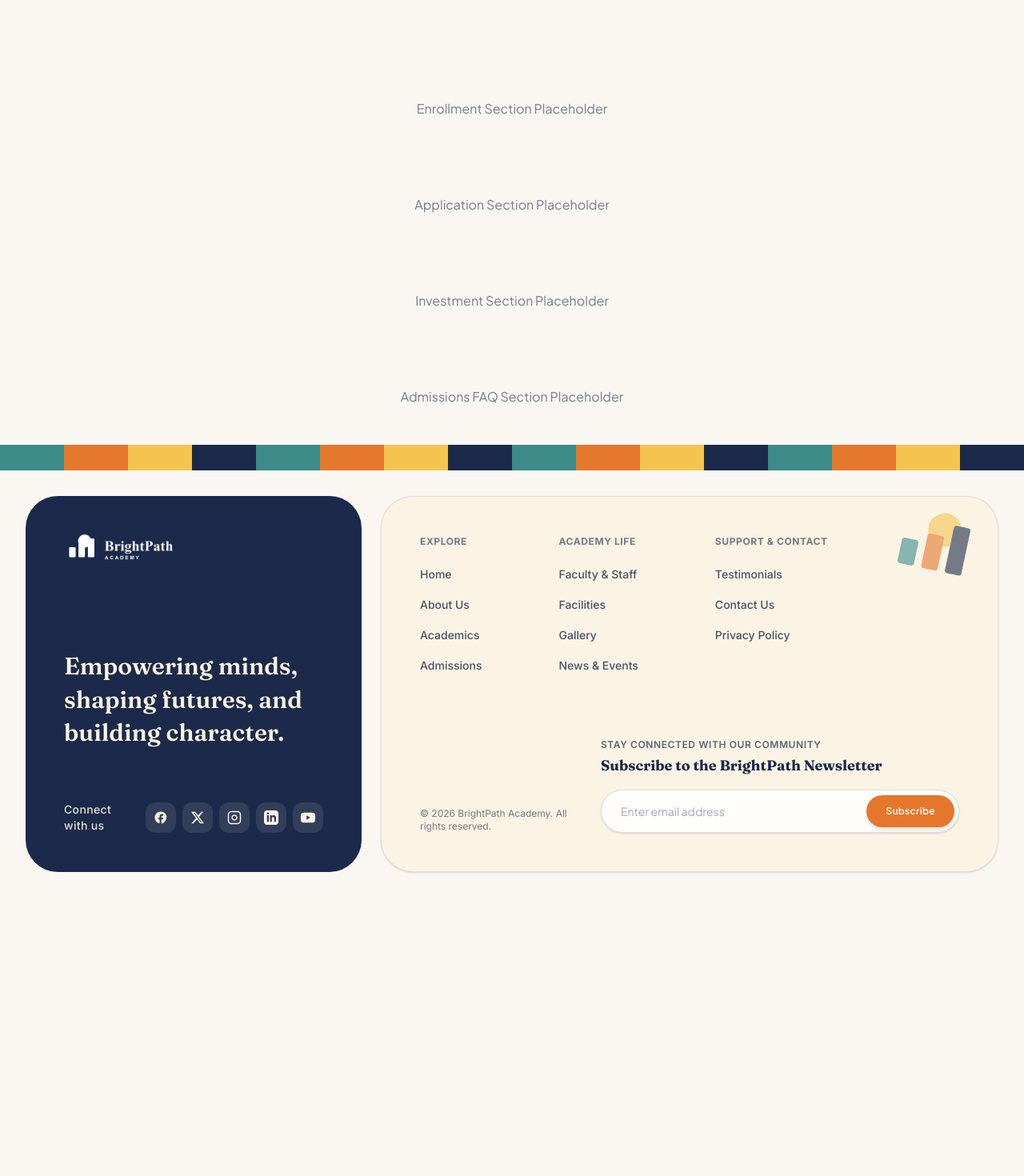
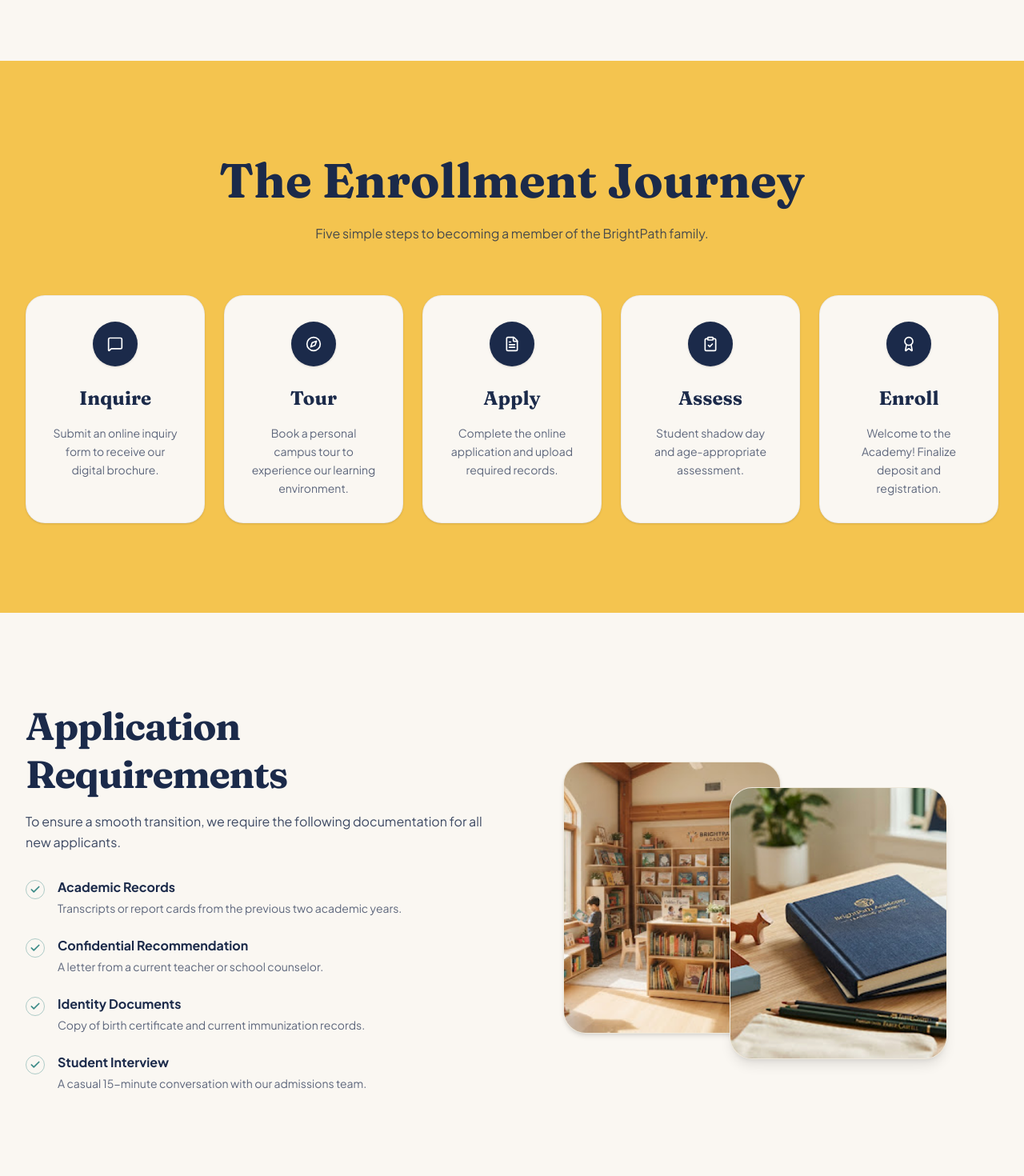
Before and after one commit to Taztahir/BrightPath-Academy, a React (Vite) app: page /admissions in a window 1280 px wide. Shown: the part 820-2290 px from the top of the page at 80% size. Before the commit the page ends 1942 px from the top, so only its background shows below. Built offline with nearby package versions, Linux system fonts and the light colour scheme.

Commit message:
implemented the application and the erolment section

```diff
--- a/src/components/admission/Application.tsx
+++ b/src/components/admission/Application.tsx
@@ -1,7 +1,116 @@
+import { motion } from 'framer-motion'
+import { Check } from 'lucide-react'
+import AppImg1 from '../../assets/Application.png'
+import AppImg2 from '../../assets/Application2.png'
+
+interface Requirement {
+  title: string
+  description: string
+}
+
+const REQUIREMENTS: Requirement[] = [
+  {
+    title: 'Academic Records',
+    description: 'Transcripts or report cards from the previous two academic years.'
+  },
+  {
+    title: 'Confidential Recommendation',
+    description: 'A letter from a current teacher or school counselor.'
+  },
+  {
+    title: 'Identity Documents',
+    description: 'Copy of birth certificate and current immunization records.'
+  },
+  {
+    title: 'Student Interview',
+    description: 'A casual 15-minute conversation with our admissions team.'
+  }
+]
+
 export default function Application() {
   return (
-    <div className="py-12 text-center bg-[#FAF7F2]">
-      <p className="text-academy-navy/60">Application Section Placeholder</p>
-    </div>
+    <section className="w-full bg-[#FAF7F2] py-20 lg:py-28 overflow-hidden">
+      <div className="max-w-7xl mx-auto px-6 md:px-8">
+        <div className="grid grid-cols-1 lg:grid-cols-12 gap-12 lg:gap-16 items-center">
+
+          {/* Left Column: Requirements List */}
+          <motion.div
+            className="lg:col-span-6 flex flex-col space-y-8"
+            initial={{ opacity: 0, x: -40 }}
+            whileInView={{ opacity: 1, x: 0 }}
+            viewport={{ once: true, margin: '-100px' }}
+            transition={{ duration: 0.8, ease: [0.16, 1, 0.3, 1] }}
+          >
+            <div className="space-y-4">
+              <h2 className="font-fraunces text-4xl sm:text-5xl font-bold text-academy-navy leading-tight tracking-tight">
+                Application Requirements
+              </h2>
+              <p className="font-jakarta text-sm sm:text-base text-academy-navy/85 max-w-xl leading-relaxed">
+                To ensure a smooth transition, we require the following documentation for all new applicants.
+              </p>
+            </div>
+
+            <ul className="space-y-6" role="list">
+              {REQUIREMENTS.map((req, idx) => (
+                <motion.li
+                  key={req.title}
+                  className="flex gap-4 items-start"
+                  initial={{ opacity: 0, y: 15 }}
+                  whileInView={{ opacity: 1, y: 0 }}
+                  viewport={{ once: true, margin: '-60px' }}
+                  transition={{ duration: 0.5, ease: [0.16, 1, 0.3, 1], delay: idx * 0.1 }}
+                >
+                  <div className="w-6 h-6 rounded-full bg-transparent border border-academy-teal/40 flex items-center justify-center text-academy-teal shrink-0 mt-0.5">
+                    <Check className="w-3.5 h-3.5 stroke-[3]" />
+                  </div>
+                  <div>
+                    <h3 className="font-jakarta font-bold text-academy-navy text-sm sm:text-base leading-snug">
+                      {req.title}
+                    </h3>
+                    <p className="font-jakarta text-xs sm:text-sm text-academy-navy/70 mt-1 leading-relaxed">
+                      {req.description}
+                    </p>
+                  </div>
+                </motion.li>
+              ))}
+            </ul>
+          </motion.div>
+
+          {/* Right Column: Layered Staggered Images */}
+          <motion.div
+            className="lg:col-span-6 flex items-center justify-center pr-4 sm:pr-8"
+            initial={{ opacity: 0, x: 40 }}
+            whileInView={{ opacity: 1, x: 0 }}
+            viewport={{ once: true, margin: '-100px' }}
+            transition={{ duration: 0.8, ease: [0.16, 1, 0.3, 1] }}
+          >
+            <div className="relative w-full max-w-[480px] flex items-center">
+
+              {/* Back Image (Notebook/Flatlay) */}
+              <div className="w-[60%] aspect-[4/5] rounded-[1.75rem] overflow-hidden shadow-md border border-academy-navy/5 bg-academy-cream relative z-10">
+                <img
+                  src={AppImg1}
+                  alt="Application materials and notebooks"
+                  className="w-full h-full object-cover transition-transform duration-700 hover:scale-105"
+                  loading="lazy"
+                />
+              </div>
+
+              {/* Front Overlapping Image (Classroom/Library) */}
+              <div className="w-[60%] aspect-[4/5] rounded-[1.75rem] overflow-hidden shadow-lg border border-academy-navy/5 bg-academy-cream relative z-20 -ml-16 mt-16">
+                <img
+                  src={AppImg2}
+                  alt="BrightPath Academy library bookshelf"
+                  className="w-full h-full object-cover transition-transform duration-700 hover:scale-105"
+                  loading="lazy"
+                />
+              </div>
+
+            </div>
+          </motion.div>
+
+        </div>
+      </div>
+    </section>
   )
 }
--- a/src/components/admission/Enrollmnt.tsx
+++ b/src/components/admission/Enrollmnt.tsx
@@ -1,7 +1,98 @@
+import { motion } from 'framer-motion'
+import { MessageSquare, Compass, FileText, ClipboardCheck, Award } from 'lucide-react'
+
+interface Step {
+  icon: React.ReactNode
+  title: string
+  description: string
+}
+
+const STEPS: Step[] = [
+  {
+    icon: <MessageSquare className="w-5 h-5" />,
+    title: 'Inquire',
+    description: 'Submit an online inquiry form to receive our digital brochure.'
+  },
+  {
+    icon: <Compass className="w-5 h-5" />,
+    title: 'Tour',
+    description: 'Book a personal campus tour to experience our learning environment.'
+  },
+  {
+    icon: <FileText className="w-5 h-5" />,
+    title: 'Apply',
+    description: 'Complete the online application and upload required records.'
+  },
+  {
+    icon: <ClipboardCheck className="w-5 h-5" />,
+    title: 'Assess',
+    description: 'Student shadow day and age-appropriate assessment.'
+  },
+  {
+    icon: <Award className="w-5 h-5" />,
+    title: 'Enroll',
+    description: 'Welcome to the Academy! Finalize deposit and registration.'
+  }
+]
+
 export default function Enrollmnt() {
   return (
-    <div className="py-12 text-center bg-[#FAF7F2]">
-      <p className="text-academy-navy/60">Enrollment Section Placeholder</p>
-    </div>
+    <section className="w-full bg-academy-yellow py-20 lg:py-28 overflow-hidden">
+      <div className="max-w-7xl mx-auto px-6 md:px-8">
+
+        {/* Header */}
+        <div className="text-center mb-16 space-y-4">
+          <motion.h2
+            className="font-fraunces text-4xl sm:text-5xl lg:text-6xl font-bold text-academy-navy leading-tight"
+            initial={{ opacity: 0, y: 30 }}
+            whileInView={{ opacity: 1, y: 0 }}
+            viewport={{ once: true, margin: '-100px' }}
+            transition={{ duration: 0.7, ease: [0.16, 1, 0.3, 1] }}
+          >
+            The Enrollment Journey
+          </motion.h2>
+
+          <motion.p
+            className="font-jakarta text-sm sm:text-base text-academy-navy/80 max-w-xl mx-auto leading-relaxed"
+            initial={{ opacity: 0, y: 20 }}
+            whileInView={{ opacity: 1, y: 0 }}
+            viewport={{ once: true, margin: '-100px' }}
+            transition={{ duration: 0.7, ease: [0.16, 1, 0.3, 1], delay: 0.15 }}
+          >
+            Five simple steps to becoming a member of the BrightPath family.
+          </motion.p>
+        </div>
+
+        {/* Steps Grid */}
+        <div className="grid grid-cols-1 sm:grid-cols-2 lg:grid-cols-5 gap-6">
+          {STEPS.map((step, idx) => (
+            <motion.div
+              key={step.title}
+              className="flex-1 flex flex-col items-center text-center bg-[#FAF7F2] p-8 rounded-3xl border border-academy-navy/5 shadow-sm hover:shadow-md transition-shadow duration-300 h-full"
+              initial={{ opacity: 0, y: 40 }}
+              whileInView={{ opacity: 1, y: 0 }}
+              viewport={{ once: true, margin: '-60px' }}
+              transition={{ duration: 0.6, ease: [0.16, 1, 0.3, 1], delay: idx * 0.1 }}
+            >
+              {/* Icon Container */}
+              <div className="w-14 h-14 rounded-full bg-academy-navy flex items-center justify-center text-white mb-6 shadow-sm">
+                {step.icon}
+              </div>
+
+              {/* Step Title */}
+              <h3 className="font-fraunces text-2xl font-bold text-academy-navy mb-4">
+                {step.title}
+              </h3>
+
+              {/* Step Description */}
+              <p className="font-jakarta text-xs sm:text-sm text-academy-navy/70 leading-relaxed max-w-[200px]">
+                {step.description}
+              </p>
+            </motion.div>
+          ))}
+        </div>
+
+      </div>
+    </section>
   )
 }
```
Also changed, not shown: src/assets/Application.png (added), src/assets/Application2.png (added).
